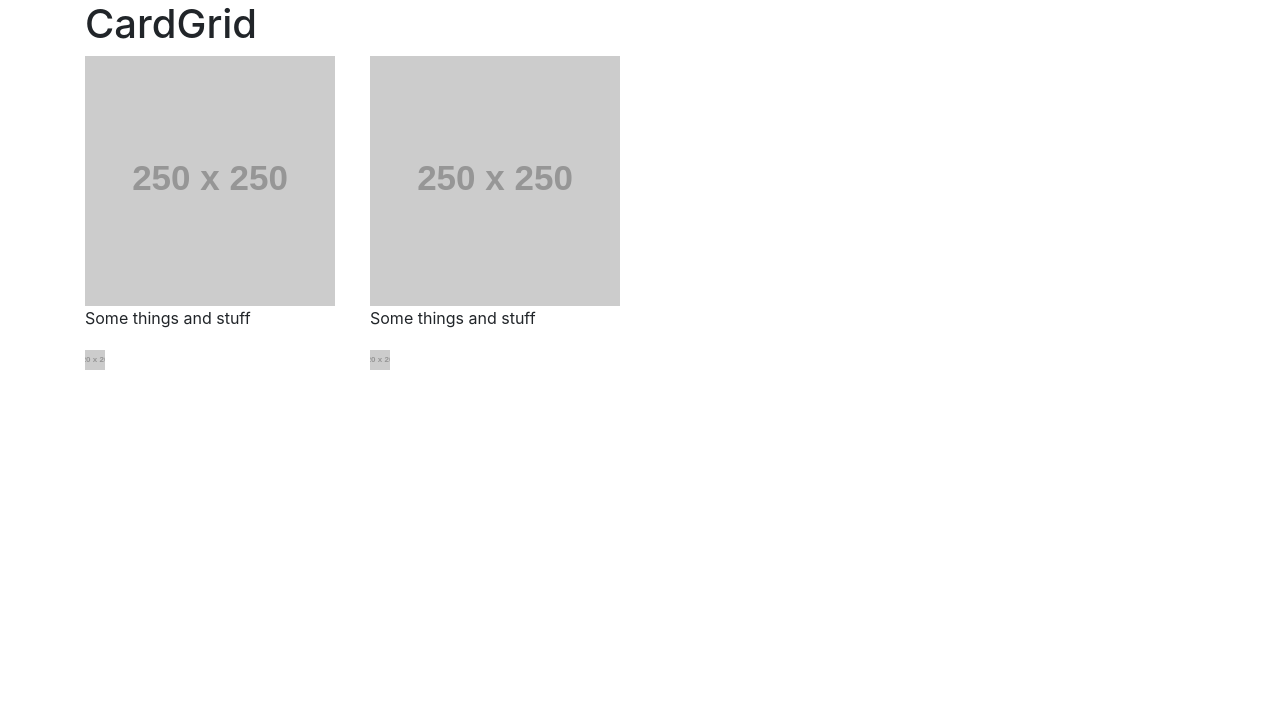
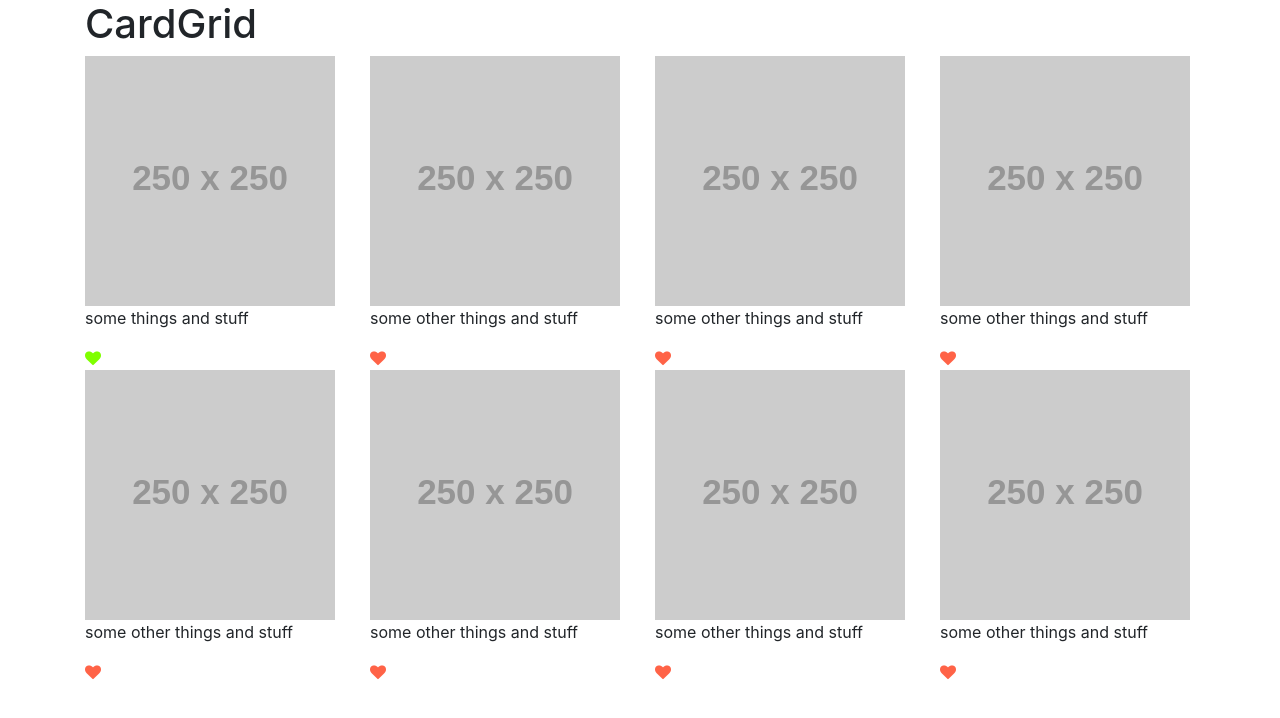
Before and after one commit to JerinBoyd/reacr-cardgrid, a React (Create React App) app: page / in a window 1280 px wide. Shown: the top 718 px of the page. Built offline with nearby package versions, Linux system fonts and the light colour scheme.

Commit message:
added heart icons to card.js for first card

```diff
--- a/package.json
+++ b/package.json
@@ -4,6 +4,7 @@
   "private": true,
   "dependencies": {
     "bootstrap": "^4.0.0",
+    "font-awesome": "^4.7.0",
     "react": "^16.2.0",
     "react-dom": "^16.2.0",
     "react-scripts": "1.1.0"
--- a/src/App.js
+++ b/src/App.js
@@ -16,7 +16,38 @@ class App extends Component {
           src: "https://via.placeholder.com/250x250",
           caption: "some other things and stuff",
           isLiked: false
-        }]
+        },
+        {
+          src: "https://via.placeholder.com/250x250",
+          caption: "some other things and stuff",
+          isLiked: false
+        },
+        {
+          src: "https://via.placeholder.com/250x250",
+          caption: "some other things and stuff",
+          isLiked: false
+        },
+        {
+          src: "https://via.placeholder.com/250x250",
+          caption: "some other things and stuff",
+          isLiked: false
+        }, {
+          src: "https://via.placeholder.com/250x250",
+          caption: "some other things and stuff",
+          isLiked: false
+        },
+        {
+          src: "https://via.placeholder.com/250x250",
+          caption: "some other things and stuff",
+          isLiked: false
+        },
+        {
+          src: "https://via.placeholder.com/250x250",
+          caption: "some other things and stuff",
+          isLiked: false
+        },
+      ]
+
     }
   }
   render() {
--- a/src/Card.js
+++ b/src/Card.js
@@ -2,11 +2,17 @@ import React, { Component } from 'react';
 
 class Card extends Component {
     render(){
+        let style;
+        if(this.props.isLiked){
+            style = { color: 'chartreuse'};
+        } else {
+            style = {color: 'tomato'};
+        }
         return (
           <div className='col-md-3'>
              <img src={this.props.src} alt=""/>
-             <p>Some things and stuff</p>
-             <img src="https://via.placeholder.com/20x20" alt="" />
+             <p>{this.props.caption}</p>
+             <i className="fa fa-heart" style={style} aria-hidden="true"></i>
 
           </div>
 
--- a/src/index.js
+++ b/src/index.js
@@ -1,6 +1,7 @@
 import React from 'react';
 import ReactDOM from 'react-dom';
 import 'bootstrap/dist/css/bootstrap.css';
+import 'font-awesome/css/font-awesome.css';
 import './index.css';
 import App from './App';
 import registerServiceWorker from './registerServiceWorker';
```
Also changed, not shown: 1 other file (tests, documents, lock files or other folders).
